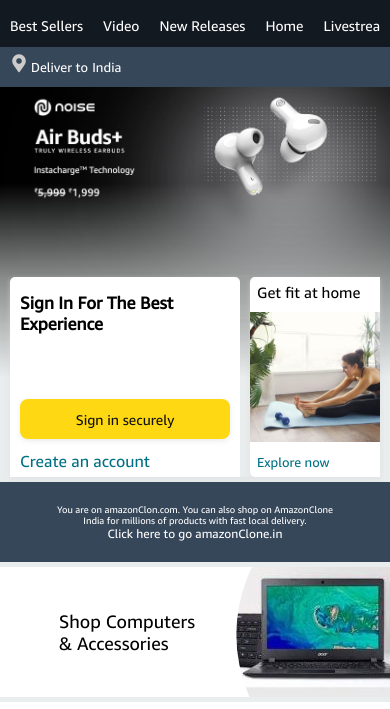
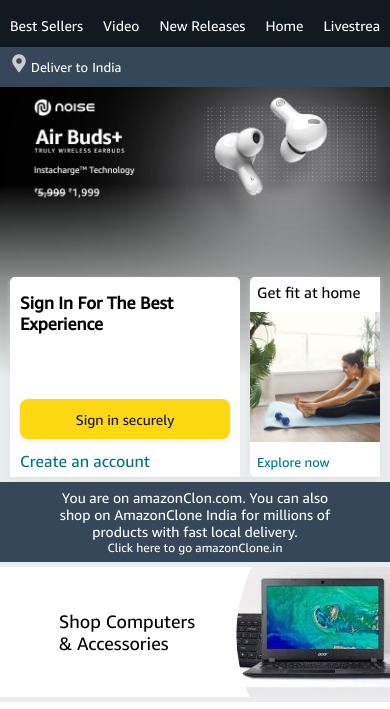
Before and after one commit to nilesh01011/amazonClone, a plain HTML site: page index.html in a window 390 px wide. Shown: the part 98-807 px from the top of the page. Drawn offline with nearby package versions, Linux system fonts and the light colour scheme.

Commit message:
Update MediaQueries.css

```diff
--- a/CSS/MediaQueries.css
+++ b/CSS/MediaQueries.css
@@ -389,10 +389,6 @@
   }
 
   /* ============================================= */
-
-  main .amazon_header h3 {
-    font-size: 9.4px !important;
-  }
 
   main .five_products {
     grid-template-columns: repeat(2, 1fr) !important;
```
